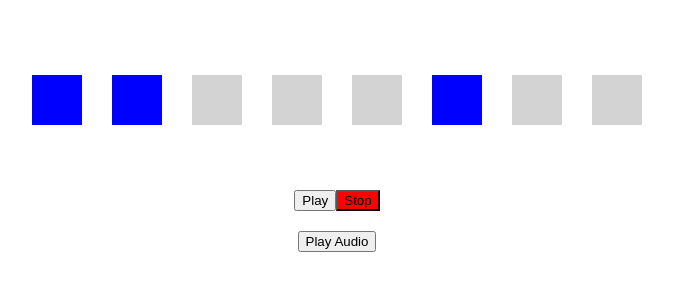
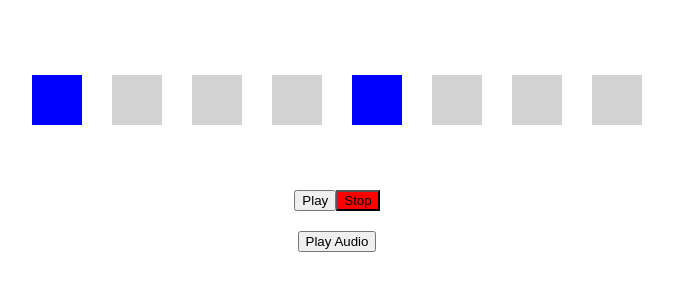
Before and after one commit to garethbrown82/drum-machine, a Vue app: page / in a window 1280 px wide. Shown: the top 300 px of the page, without its empty margins (303-976 px from the left). Built offline with nearby package versions, Linux system fonts and the light colour scheme.

Commit message:
Lower pitch of sineBlip
* Set steps to 1 and 5

```diff
--- a/src/App.vue
+++ b/src/App.vue
@@ -28,11 +28,11 @@ export default {
   setup() {
     let steps = ref([
       { id: 1, on: true, isTriggering: false },
-      { id: 2, on: true, isTriggering: false },
+      { id: 2, on: false, isTriggering: false },
       { id: 3, on: false, isTriggering: false },
       { id: 4, on: false, isTriggering: false },
-      { id: 5, on: false, isTriggering: false },
-      { id: 6, on: true, isTriggering: false },
+      { id: 5, on: true, isTriggering: false },
+      { id: 6, on: false, isTriggering: false },
       { id: 7, on: false, isTriggering: false },
       { id: 8, on: false, isTriggering: false },
     ])
--- a/src/audioUtilities/sineBlip.js
+++ b/src/audioUtilities/sineBlip.js
@@ -1,9 +1,9 @@
 export const playSineBlip = () => {
   const audioContext = new AudioContext()
   const oscillator = audioContext.createOscillator()
-  oscillator.frequency.setValueAtTime(261.6, 0)
+  oscillator.frequency.setValueAtTime(150, 0)
   oscillator.connect(audioContext.destination)
 
   oscillator.start(0)
-  oscillator.stop(0.001)
+  oscillator.stop(0.01)
 }
```
